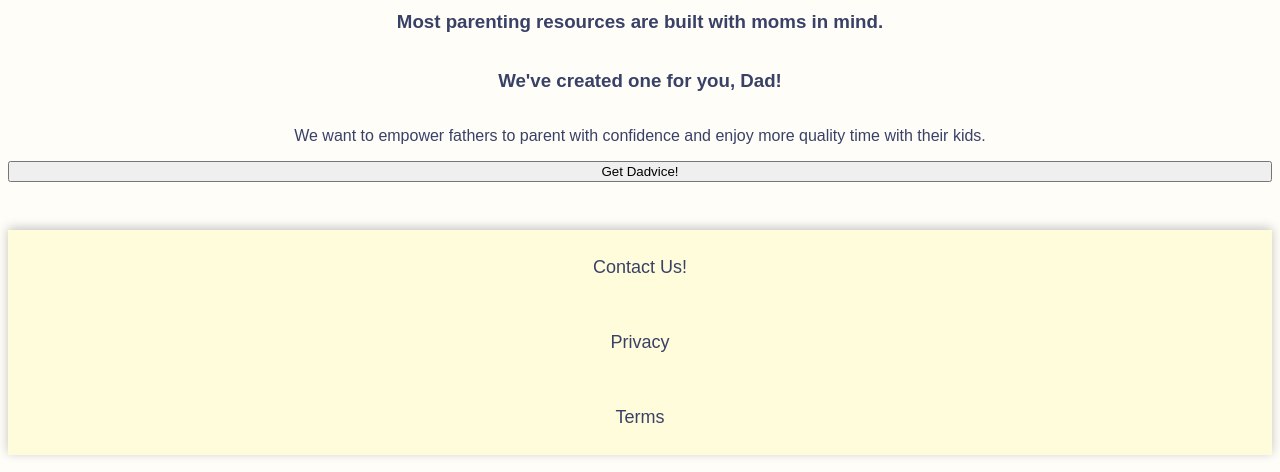
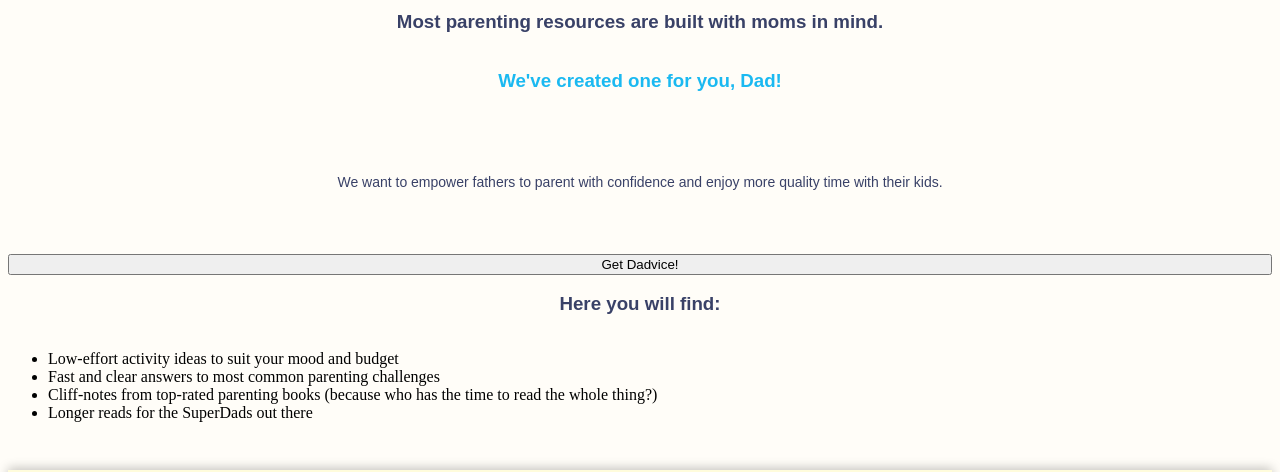
Before and after one commit to LemonRiz/web-project-git, a plain HTML site: page index.html in a window 1280 px wide. Shown: the part 622-1094 px from the top of the page. Drawn offline with nearby package versions, Linux system fonts and the light colour scheme.

Commit message:
all text added

```diff
--- a/index.html
+++ b/index.html
@@ -23,15 +23,31 @@
 <img class="mockup" src="/images/device mockup 1.svg" alt="a device showing the dada app">
 </section>
 <section class="Dadvice">
-<h3 class="parenting">Most parenting resources are built with moms in mind.</h3>
-<h3 class="create">We've created one for you, Dad!</h3>
-<p>We want to empower fathers to parent with confidence and enjoy more quality time with their kids.</p>
-<button class="Dadvice-Button">Get Dadvice!</button>
-
+    <h3 class="parenting">Most parenting resources are built with moms in mind.</h3>
+    <h3 class="create">We've created one for you, Dad!</h3>
+    <p class="empower">We want to empower fathers to parent with confidence and enjoy more quality time with their kids.</p>
+    <button class="Dadvice-Button">Get Dadvice!</button>
+    <h3>Here you will find:</h3>
 </section>
 
 <section class="details">
 
+</section>
+<section>
+    <ul>
+        <li>
+            Low-effort activity ideas to suit your mood and budget
+        </li>
+        <li>
+            Fast and clear answers to most common parenting challenges
+        </li>
+        <li>
+            Cliff-notes from top-rated parenting books (because who has the time to read the whole thing?)
+        </li>
+        <li>
+            Longer reads for the SuperDads out there
+        </li>
+    </ul>
 </section>
 </main>
 <footer class="footer">
--- a/styles.scss
+++ b/styles.scss
@@ -41,8 +41,16 @@ nav{
     display: flex;
     text-align: center;
     align-items: center;
+    flex-direction: column;
 }
-
+.create{
+    color: #1bb9f1;
+}
+.empower{
+    text-align: center;
+    margin: 5% auto;
+    font-size: 14px;
+}
 .parenting{
     font-family: $font-main,sans-serif;
     color: #394167;
```
Also changed, not shown: styles.css.
